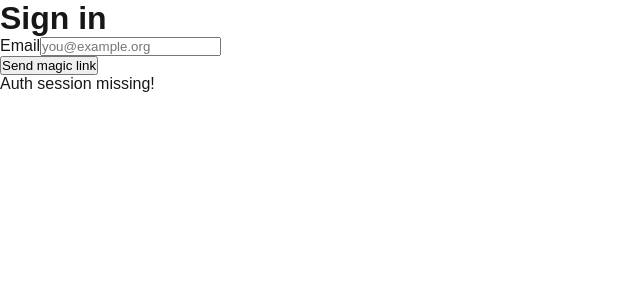
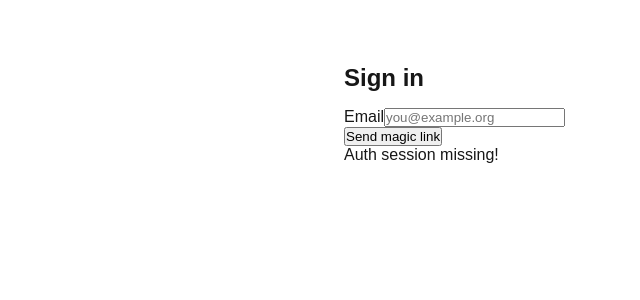
Before and after one commit to tomsullivan79/voiceflow-exit, a Next.js app: page /auth in a window 1280 px wide. Shown: the top 300 px of the page, without its empty margins (0-640 px from the left). Built offline with nearby package versions, Linux system fonts and the light colour scheme; no server answers.

Commit message:
ui(auth): restore inline wrapper spacing (max width, centered, padded)

```diff
--- a/app/auth/page.tsx
+++ b/app/auth/page.tsx
@@ -6,8 +6,8 @@ export const dynamic = "force-dynamic";
 
 export default function AuthPage() {
   return (
-    <main className="mx-auto max-w-md px-6 py-8 space-y-6">
-      <h1 className="text-2xl font-semibold">Sign in</h1>
+    <main style={{ maxWidth: 640, margin: "40px auto", padding: 24 }}>
+      <h1 style={{ fontSize: 24, fontWeight: 600, marginBottom: 16 }}>Sign in</h1>
       <Suspense fallback={<p>Loading…</p>}>
         <AuthClient />
       </Suspense>
```
